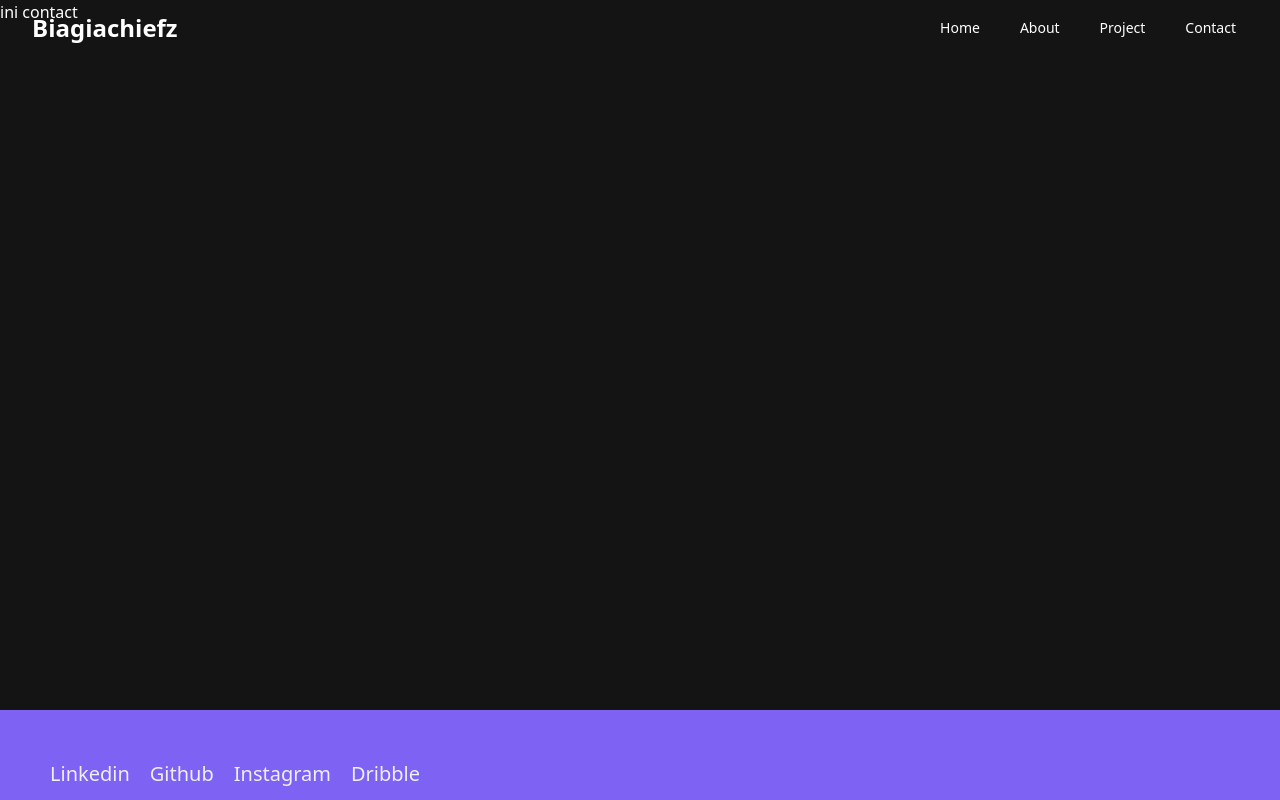
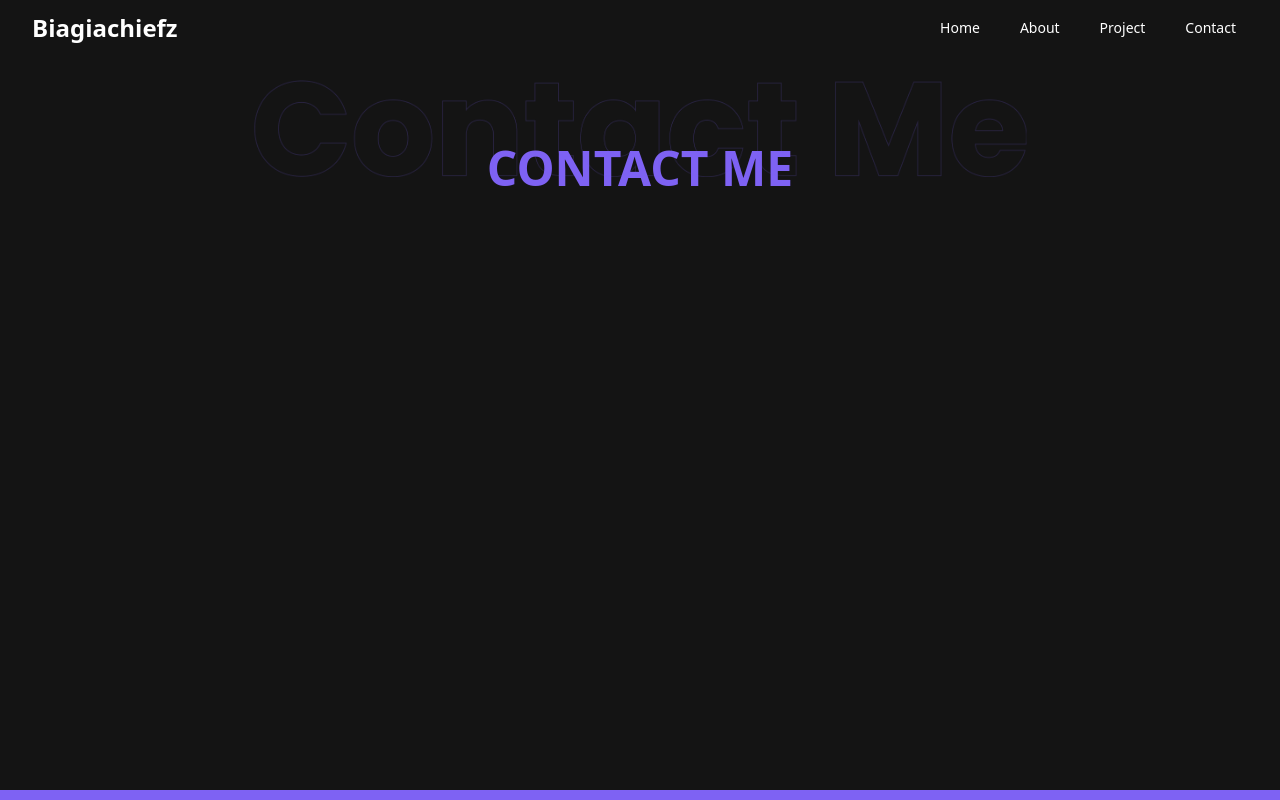
Before and after one commit to Biagiarchiefz/hello-im-biagi, a React (Vite) app: page /contact in a window 1280 px wide. Shown: the top 800 px of the page. Built offline with nearby package versions, Linux system fonts and the light colour scheme.

Commit message:
add contact title

```diff
--- a/src/components/ProjectSection.tsx
+++ b/src/components/ProjectSection.tsx
@@ -12,7 +12,7 @@ const ProjectSection = ({ project }: { project: Project }) => {
               Project 0{project.id}
             </h3>
             <h1 className="text-3xl font-bold">{project.name}</h1>
-            <div className="max-w-[500px] w-[500px] z-10 py-5 px-4 mt-3 rounded-[5px] bg-white/10 backdrop-blur-lg border border-white/20 shadow-lg">
+            <div className="max-w-[500px] w-[500px] z-10 py-5 px-4 mt-3 rounded-[5px] bg-white/10 backdrop-blur-lg shadow-lg border-r-4 border-r-[#7E62F3] ">
               <p className="line-clamp-5 leading-relaxed min-h-[100px]">
                 {project.description}
               </p>
@@ -39,7 +39,7 @@ const ProjectSection = ({ project }: { project: Project }) => {
               Project 0{project.id}
             </h3>
             <h1 className="text-3xl font-bold">{project.name}</h1>
-            <div className="max-w-[500px] w-[500px] z-10 py-5 px-4 mt-3 rounded-[5px] bg-white/10 backdrop-blur-lg border border-white/20 shadow-lg">
+            <div className="max-w-[500px] w-[500px] z-10 py-5 px-4 mt-3 rounded-[5px] bg-white/10 backdrop-blur-lg shadow-lg border-l-4 border-l-[#7E62F3] ">
               <p className="line-clamp-5 leading-relaxed min-h-[100px]">
                 {project.description}
               </p>
--- a/src/pages/ContactPage.tsx
+++ b/src/pages/ContactPage.tsx
@@ -1,9 +1,19 @@
 import React from 'react'
+import contactMe from "../assets/img/Contact Me-b (1).png"
 
 const ContactPage = () => {
   return (
-    <div className='text-white'>
-      <h1>ini contact</h1>
+    <div className='text-white px-[160px] mt-20'>
+        <div className="title relative">
+          <h1 className="text-[#7E62F3] font-bold text-5xl relative pt-16 px-11 flex justify-center">
+            CONTACT ME
+          </h1>
+          <img
+            src={contactMe}
+            alt=""
+            className="w-[773px] absolute top-0 left-1/2 -translate-x-1/2"
+          />
+        </div>
     </div>
   )
 }
```
Also changed, not shown: src/assets/img/Contact Me-b (1).png (added).
